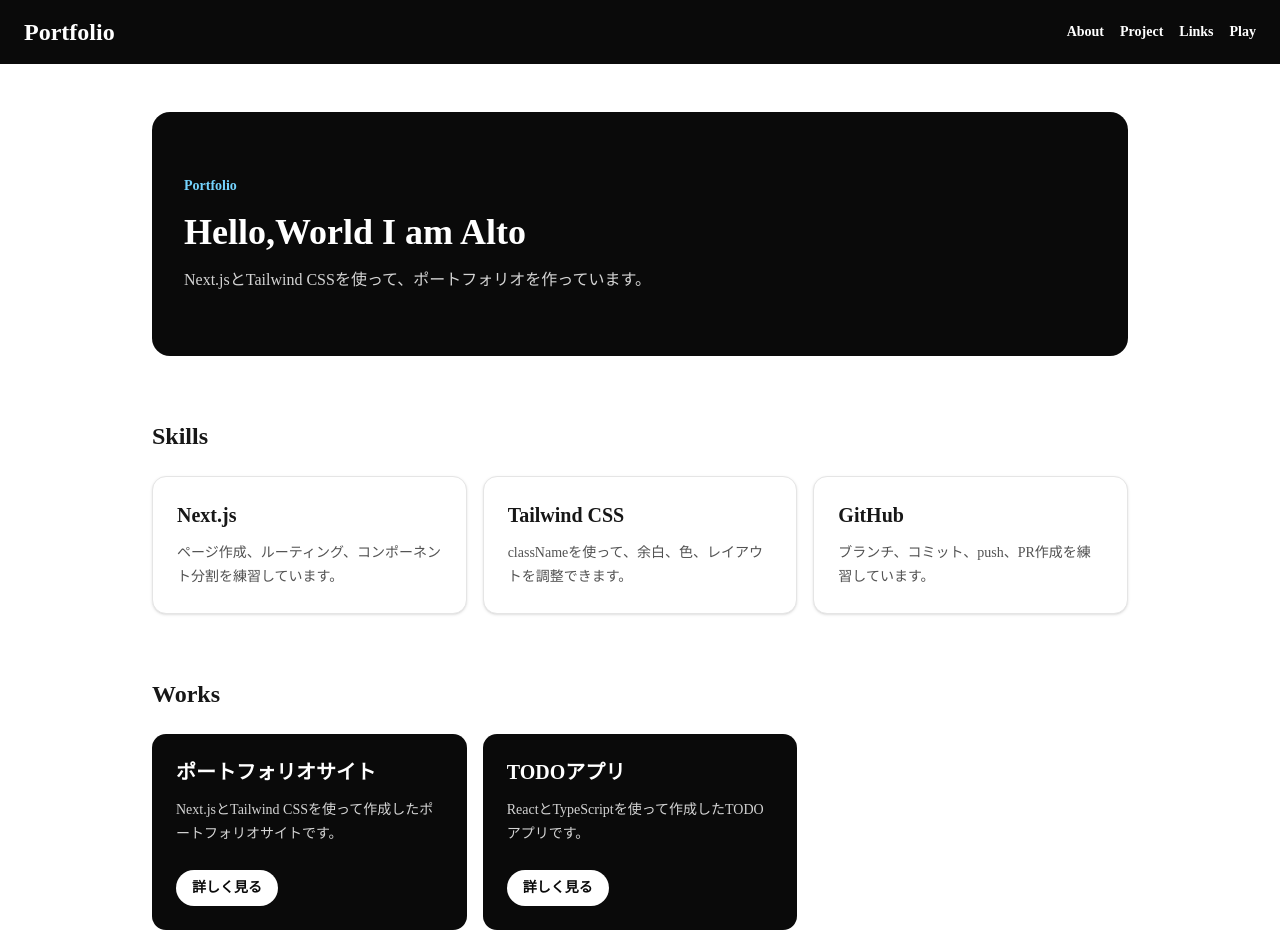
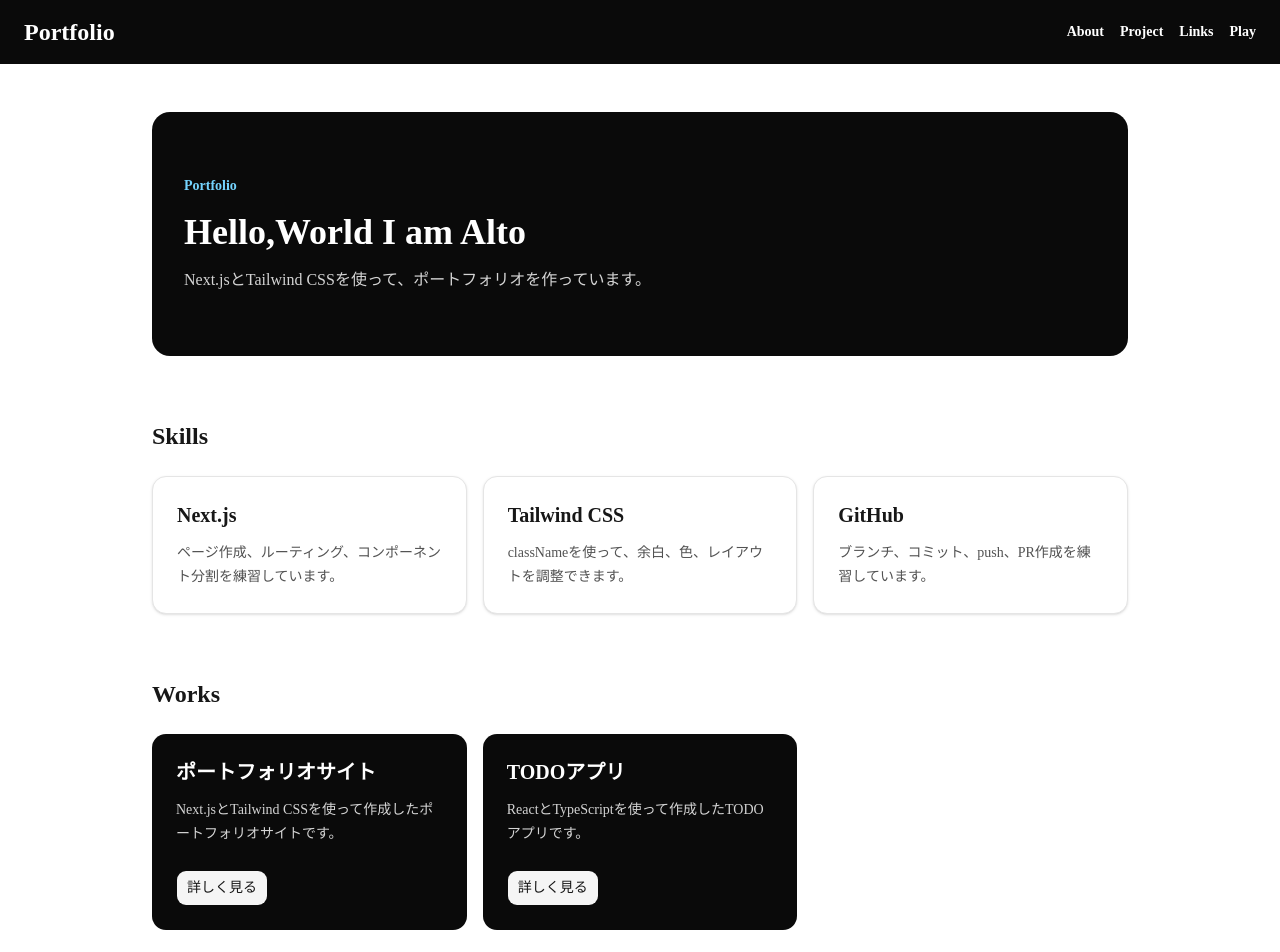
Before and after one commit to UzukiAlto/alto-portfolio, a Next.js app: page / in a window 1280 px wide. Shown: the top 952 px of the page. Built offline with nearby package versions, Linux system fonts and the light colour scheme.

Commit message:
refactor:成果物カードのボタンをshadcn uiに変更

```diff
--- a/src/components/work-card/work-card.tsx
+++ b/src/components/work-card/work-card.tsx
@@ -1,3 +1,5 @@
+import { Button } from "@/components/ui/button";
+
 type WorkCardProps = {
     title: string;
     description: string;
@@ -9,12 +11,9 @@ export const WorkCard = ({ title, description, href }: WorkCardProps) => {
         <article className="flex flex-col rounded-xl bg-neutral-950 p-6 text-white">
             <h3 className="text-xl font-bold">{title}</h3>
             <p className="mt-3 flex-1 text-sm leading-6 text-neutral-300">{description}</p>
-            <a
-                href={href}
-                className="mt-6 w-fit rounded-full bg-white px-4 py-2 text-sm font-bold text-neutral-950"
-            >
-                詳しく見る
-            </a>
+            <Button className="mt-6 w-fit" variant="secondary" size="lg" asChild>
+                <a href={href}>詳しく見る</a>
+            </Button>
         </article>
     )
 }
```
